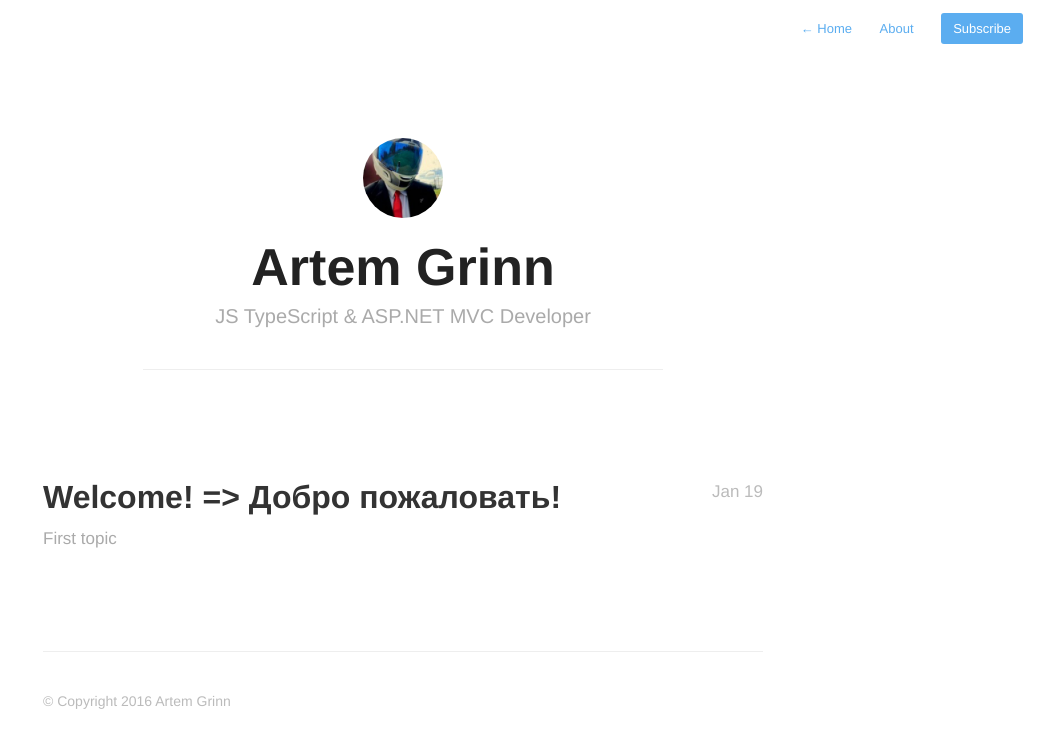
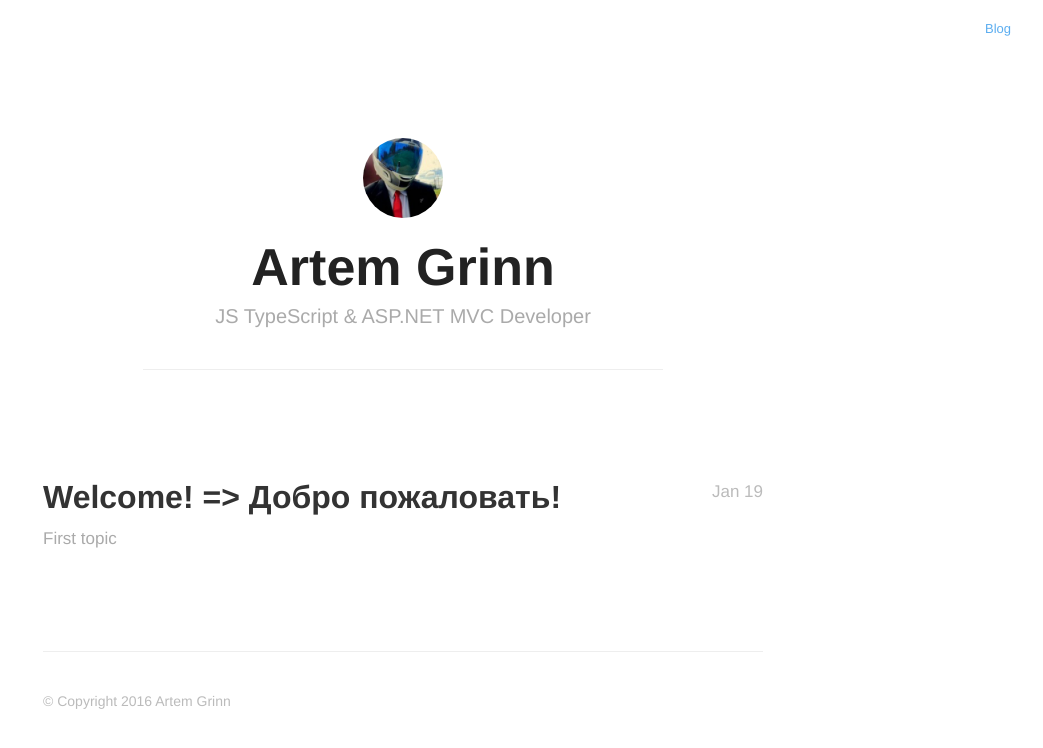
Before and after one commit to ArtemGrinn/artemgrinn.github.io, a Jekyll site: the page built from index.html, in a window 1280 px wide. Shown: the top 748 px of the page, without its empty margins (237-1280 px from the left). Built offline with Jekyll 4.4.1, drawn with Linux system fonts in a browser that asks for light colours; nearby versions of some CDN libraries; Markdown is read by kramdown in place of the engine named in the settings; the list of posts is cut into pages by our own code.

Commit message:
Update navigation.html
menu

```diff
--- a/_includes/navigation.html
+++ b/_includes/navigation.html
@@ -1,12 +1,11 @@
 <nav class="main-nav">
-    {% if page.url != "/index.html" %}
-        <a href="{{ site.baseurl }}"> <span class="arrow">←</span> Home </a>
+    {% if page.url != "/" %}
+        <a href="{{ site.baseurl }}"> Home </a>
     {% endif %}
 
-    {% if page.url != "/about/" %}
+    {% if page.url != "/blog/" %}
         {% if site.aboutPage %}
-            <a href="{{ site.baseurl }}about">About </a>
+            <a href="{{ site.baseurl }}blog">Blog </a>
         {% endif %}
     {% endif %}
-    <a class="cta" href="{{ site.baseurl }}feed.xml">Subscribe</a>
 </nav>
```
